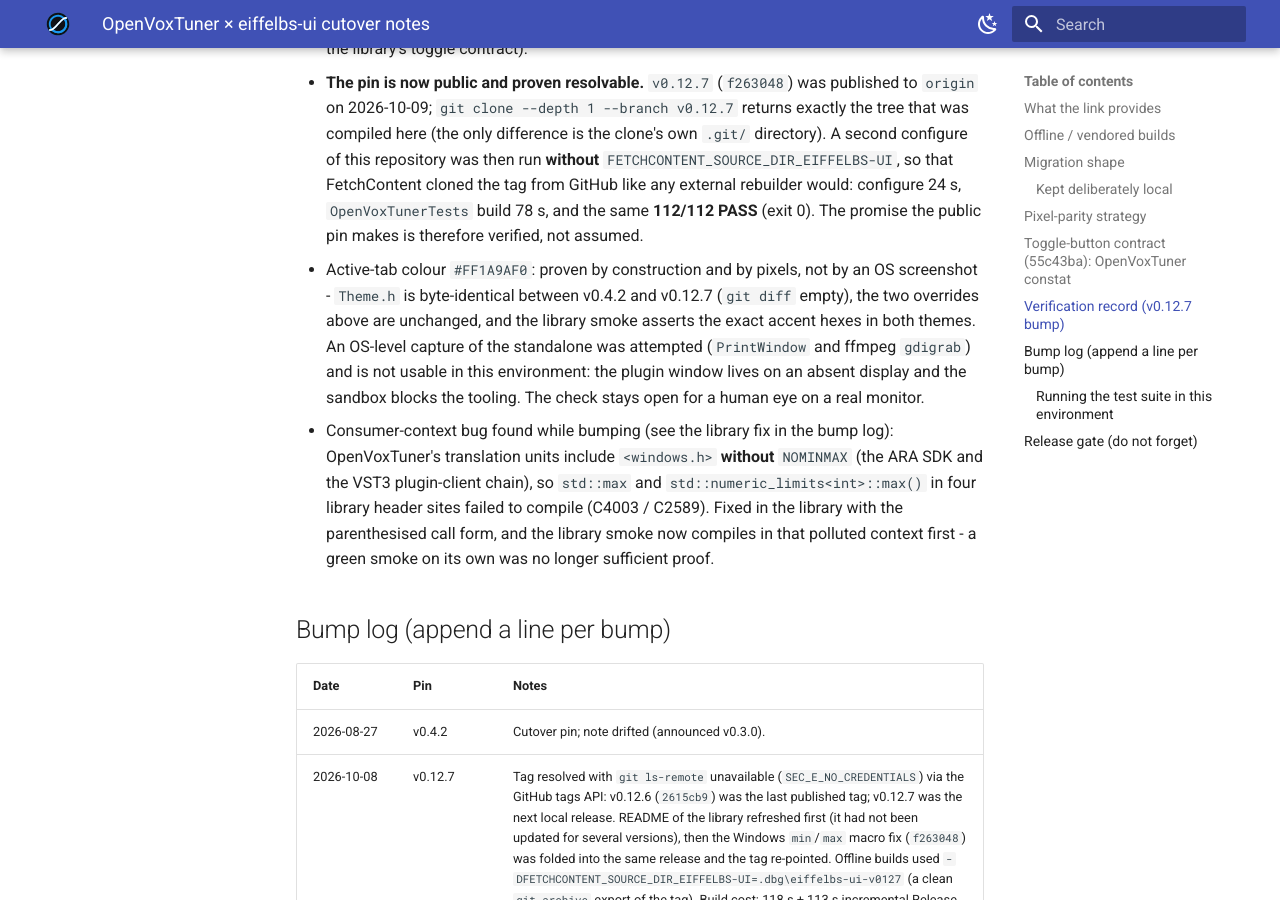
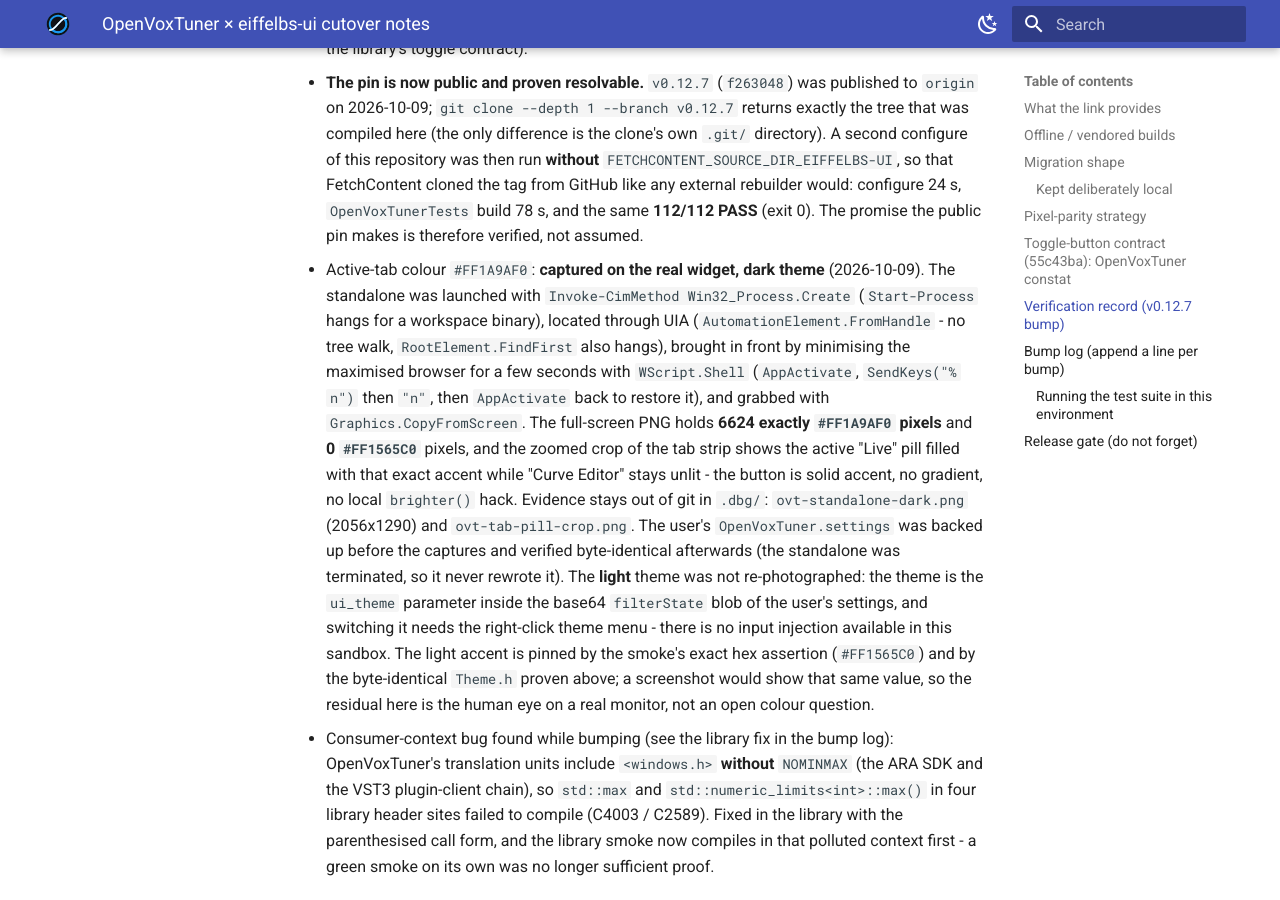
Before and after one commit to EiffelBS/OpenVoxTuner, an MkDocs documentation site: the page built from docs/EIFFELBS-CUTOVER-NOTE.md, in a window 1280 px wide and 900 px high, scrolled down 3752 px. Built offline with MkDocs 1.6.1 and Material for MkDocs 9.7.7, drawn with Linux system fonts in a browser that asks for light colours; the version menu is left out.

Commit message:
docs: record the dark-theme active-tab capture as the visual verification

```diff
--- a/docs/EIFFELBS-CUTOVER-NOTE.md
+++ b/docs/EIFFELBS-CUTOVER-NOTE.md
@@ -142,14 +142,29 @@
   configure 24 s, `OpenVoxTunerTests` build 78 s, and the same **112/112
   PASS** (exit 0). The promise the public pin makes is therefore verified, not
   assumed.
-- Active-tab colour `#FF1A9AF0`: proven by construction and by pixels, not
-  by an OS screenshot - `Theme.h` is byte-identical between v0.4.2 and
-  v0.12.7 (`git diff` empty), the two overrides above are unchanged, and the
-  library smoke asserts the exact accent hexes in both themes. An OS-level
-  capture of the standalone was attempted (`PrintWindow` and ffmpeg
-  `gdigrab`) and is not usable in this environment: the plugin window lives
-  on an absent display and the sandbox blocks the tooling. The check stays
-  open for a human eye on a real monitor.
+- Active-tab colour `#FF1A9AF0`: **captured on the real widget, dark theme**
+  (2026-10-09). The standalone was launched with
+  `Invoke-CimMethod Win32_Process.Create` (`Start-Process` hangs for a
+  workspace binary), located through UIA (`AutomationElement.FromHandle` -
+  no tree walk, `RootElement.FindFirst` also hangs), brought in front by
+  minimising the maximised browser for a few seconds with `WScript.Shell`
+  (`AppActivate`, `SendKeys("% n")` then `"n"`, then `AppActivate` back to
+  restore it), and grabbed with `Graphics.CopyFromScreen`. The full-screen
+  PNG holds **6624 exactly `#FF1A9AF0` pixels** and **0 `#FF1565C0`** pixels,
+  and the zoomed crop of the tab strip shows the active "Live" pill filled
+  with that exact accent while "Curve Editor" stays unlit - the button is
+  solid accent, no gradient, no local `brighter()` hack. Evidence stays out
+  of git in `.dbg/`: `ovt-standalone-dark.png` (2056x1290) and
+  `ovt-tab-pill-crop.png`. The user's `OpenVoxTuner.settings` was backed up
+  before the captures and verified byte-identical afterwards (the standalone
+  was terminated, so it never rewrote it).
+  The **light** theme was not re-photographed: the theme is the `ui_theme`
+  parameter inside the base64 `filterState` blob of the user's settings, and
+  switching it needs the right-click theme menu - there is no input injection
+  available in this sandbox. The light accent is pinned by the smoke's exact
+  hex assertion (`#FF1565C0`) and by the byte-identical `Theme.h` proven
+  above; a screenshot would show that same value, so the residual here is the
+  human eye on a real monitor, not an open colour question.
 - Consumer-context bug found while bumping (see the library fix in the bump
   log): OpenVoxTuner's translation units include `<windows.h>` **without**
   `NOMINMAX` (the ARA SDK and the VST3 plugin-client chain), so `std::max`
```
